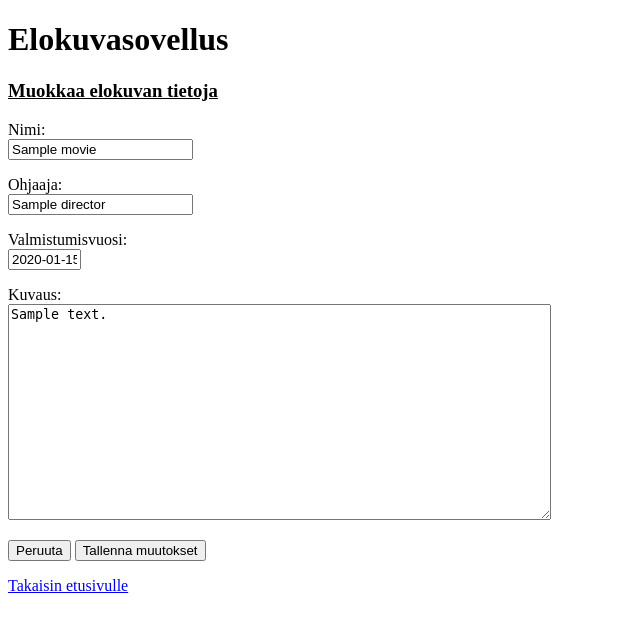
After one commit to kajomie/elokuva, a Flask app: template templates/edit_movie.html in a window 1280 px wide. The commit adds this page. Shown: the top 632 px of the page, without its empty margins (0-640 px from the left). Run offline with Flask 3, Linux system fonts and the light colour scheme; the template is opened without the code that fills it: most values are stand-ins (such as "Sample title", 1, 10 or a date in 2020).

Commit message:
Added the ability for the user to edit movies they have added.

```diff
--- a/app.py
+++ b/app.py
@@ -39,6 +39,24 @@ def create_movie():
         return "Elokuva on jo lisätty!"
 
     return redirect("/")
+
+@app.route("/edit_movie/<int:movie_id>")
+def edit_movie(movie_id):
+    movie = movies.get_movie(movie_id)
+    return render_template("edit_movie.html", movie=movie)
+
+@app.route("/update_movie", methods=["POST"])
+def update_movie():
+    title = request.form["title"]
+    director = request.form["director"]
+    release_date = request.form["release_date"]
+    description = request.form["description"]
+    movie_id = request.form["movie_id"]
+
+    if "save_edit" in request.form:
+        movies.update_movie(movie_id, title, director, release_date, description)
+
+    return redirect("/movie/" + str(movie_id))
 
 @app.route("/register")
 def register():
--- /dev/null
+++ b/templates/edit_movie.html
@@ -0,0 +1,37 @@
+<!DOCTYPE html>
+<html>
+
+<head>
+  <title>Muokkaa elokuvan tietoja</title>
+</head>
+
+<body>
+    <h1>Elokuvasovellus</h1>
+    <h3><u>Muokkaa elokuvan tietoja</u></h3>
+  <form action="/update_movie" method="post">
+    <p>
+      Nimi: <br />
+      <input type="text" name="title" value="{{ movie.title }}" />
+    </p>
+    <p>
+      Ohjaaja: <br />
+      <input type="text" name="director" value="{{ movie.director }}" />
+    </p>
+    <p>
+      Valmistumisvuosi: <br />
+      <input type="text" name="release_date" size="6" value="{{ movie.release_date }}" />
+    </p>
+    <p>
+      Kuvaus: <br />
+      <textarea name="description" rows="14" cols="65">{{ movie.description }}</textarea>
+    </p>
+    <input type="hidden" name="movie_id" value="{{ movie.id }}" />
+    <input type="submit" name="cancel_edit" value="Peruuta" />
+    <input type="submit" name="save_edit" value="Tallenna muutokset" />
+  </form>
+    <p>
+        <a href="/">Takaisin etusivulle</a>
+    </p>
+</body>
+
+</html>
```
Also changed, not shown: movies.py (+11 -1 lines), templates/show_movie.html (+10 -3 lines).
